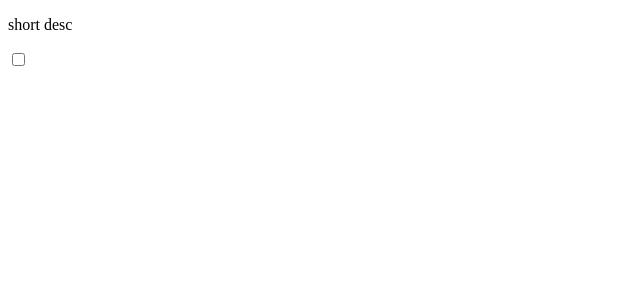
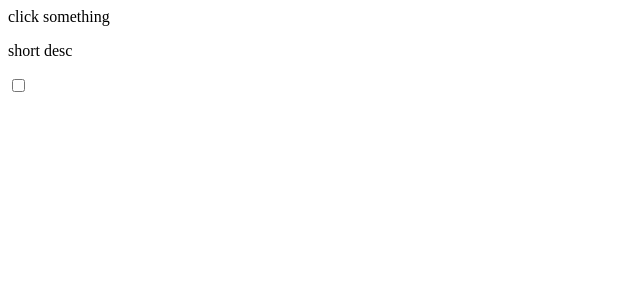
Before and after one commit to garethpdx/garethpdx.github.io, a Next.js app: page / in a window 1280 px wide. Shown: the top 300 px of the page, without its empty margins (0-640 px from the left). Built offline with nearby package versions, Linux system fonts and the light colour scheme.

Commit message:
default message with instructions

```diff
--- a/src/components/display.js
+++ b/src/components/display.js
@@ -1,6 +1,9 @@
 import React from 'react';
 
 const Display = ({ display }) => {
+    if(display == ''){
+	display = 'click something';
+    }
     return (
 	<div className="bg-gray-200 p-4">
 	{display}
```
